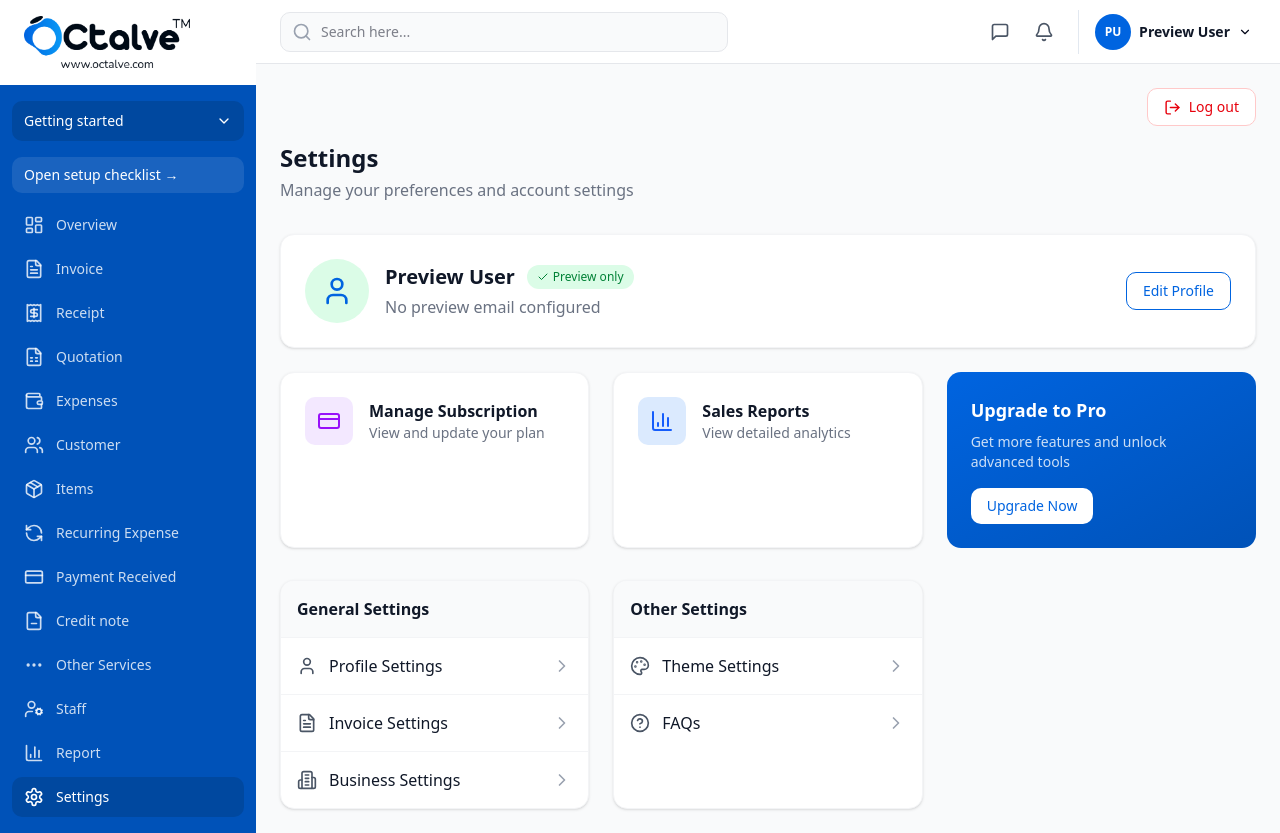
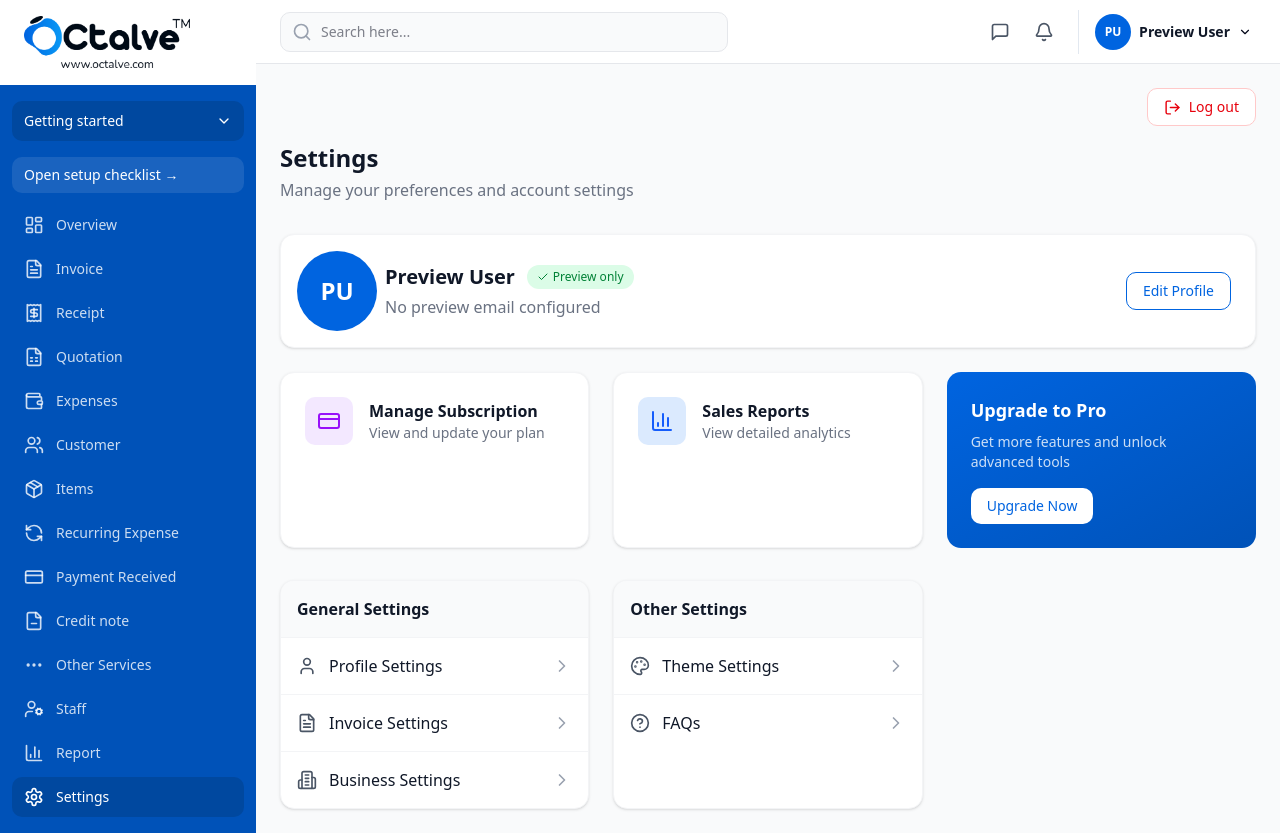
Before and after one commit to octalve-core/octalve-invoice, a Next.js app: page /dashboard/settings in a window 1280 px wide. Built offline with nearby package versions, Linux system fonts and the light colour scheme.

Commit message:
fix(profile): initials as profile picture fallback on profile forms and settings summary

```diff
--- a/app/(dashboard)/dashboard/settings/page.tsx
+++ b/app/(dashboard)/dashboard/settings/page.tsx
@@ -182,7 +182,7 @@ export default function SettingsPage() {
             <div className="flex items-center justify-between">
               <div className="flex items-center gap-4">
                 <div className="w-16 h-16 rounded-full bg-green-100 flex items-center justify-center">
-                  <User className="w-8 h-8 text-[#0064E0]" />
+                  <UserAvatar size="lg"/>
                 </div>
                 <div>
                   <div className="flex items-center gap-3">
--- a/app/(dashboard)/dashboard/settings/profile/page.tsx
+++ b/app/(dashboard)/dashboard/settings/profile/page.tsx
@@ -1,7 +1,7 @@
 "use client";
 
 import { useState } from "react";
-import {useMerchantPreview} from "@/src/features/merchant-preview/MerchantPreviewProvider";
+import {getInitials,useMerchantPreview} from "@/src/features/merchant-preview/MerchantPreviewProvider";
 import {toast} from "sonner";
 import { useRouter } from "next/navigation";
 import {
@@ -114,7 +114,7 @@ export default function ProfileSettingsPage() {
                 />
               ) : (
                 <div className="w-full h-full bg-gray-200 flex items-center justify-center">
-                  <Camera className="w-8 h-8 text-gray-400" />
+                  <span className="text-2xl font-bold text-[#0064E0]">{getInitials(settings.fullName||"Preview User")}</span>
                 </div>
               )}
             </div>
@@ -313,7 +313,7 @@ export default function ProfileSettingsPage() {
                     className="w-full h-full object-cover"
                   />
                 ) : (
-                  <Camera className="w-10 h-10 text-gray-400" />
+                  <span className="text-3xl font-bold text-[#0064E0]">{getInitials(settings.fullName||"Preview User")}</span>
                 )}
               </div>
               {/* Edit icon */}
```
